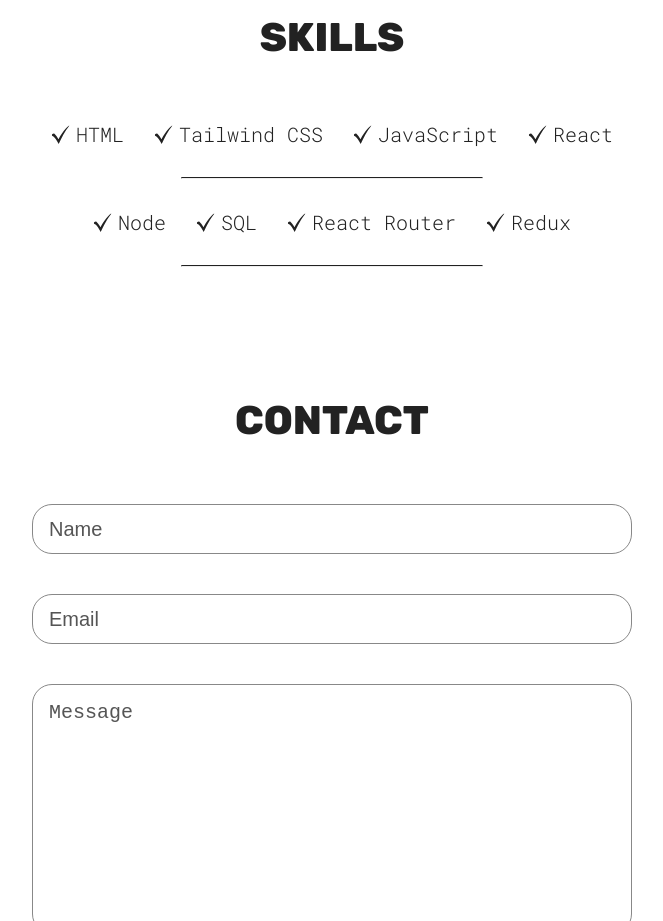
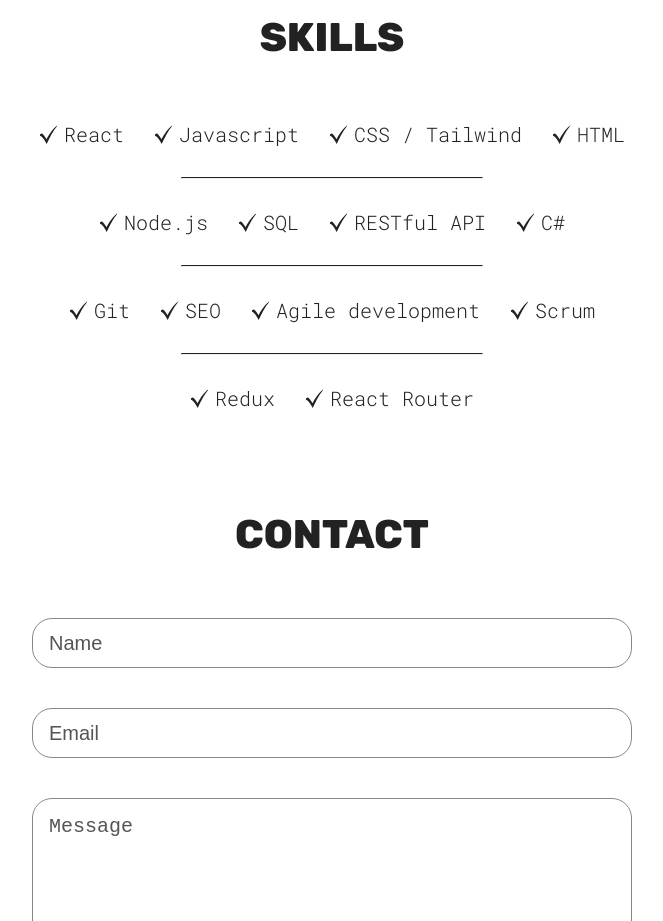
Before and after one commit to Joel-Persson1/portfolio-joel-persson, a React (Vite) app: page / in a window 1280 px wide. Shown: the part 1300-2221 px from the top of the page, without its empty margins (308-971 px from the left). Built offline with nearby package versions, Linux system fonts and the light colour scheme.

Commit message:
Added more skills

```diff
--- a/src/sections/Skills/Skills.jsx
+++ b/src/sections/Skills/Skills.jsx
@@ -13,21 +13,31 @@ function Skills() {
     <section id="skills" className={styles.container}>
       <h1 className="sectionTitle">Skills</h1>
       <div className={styles.skillList}>
+        <SkillList src={checkMarkIcon} skill="React" />
+        <SkillList src={checkMarkIcon} skill="Javascript" />
+        <SkillList src={checkMarkIcon} skill="CSS / Tailwind" />
+        {/* <SkillList src={checkMarkIcon} skill="TypeScript" /> */}
         <SkillList src={checkMarkIcon} skill="HTML" />
-        <SkillList src={checkMarkIcon} skill="Tailwind CSS" />
-        <SkillList src={checkMarkIcon} skill="JavaScript" />
-        {/* <SkillList src={checkMarkIcon} skill="TypeScript" /> */}
-        <SkillList src={checkMarkIcon} skill="React" />
       </div>
       <hr />
       <div className={styles.skillList}>
-        <SkillList src={checkMarkIcon} skill="Node" />
+        <SkillList src={checkMarkIcon} skill="Node.js" />
         <SkillList src={checkMarkIcon} skill="SQL" />
-        <SkillList src={checkMarkIcon} skill="React Router" />
-        {/* <SkillList src={checkMarkIcon} skill="React Query" /> */}
-        <SkillList src={checkMarkIcon} skill="Redux" />
+        <SkillList src={checkMarkIcon} skill="RESTful API" />
+        <SkillList src={checkMarkIcon} skill="C#" />
       </div>
       <hr />
+      <div className={styles.skillList}>
+        <SkillList src={checkMarkIcon} skill="Git" />
+        <SkillList src={checkMarkIcon} skill="SEO" />
+        <SkillList src={checkMarkIcon} skill="Agile development" />
+        <SkillList src={checkMarkIcon} skill="Scrum" />
+      </div>
+      <hr />
+      <div className={styles.skillList}>
+        <SkillList src={checkMarkIcon} skill="Redux" />
+        <SkillList src={checkMarkIcon} skill="React Router" />
+      </div>
     </section>
   );
 }
```
